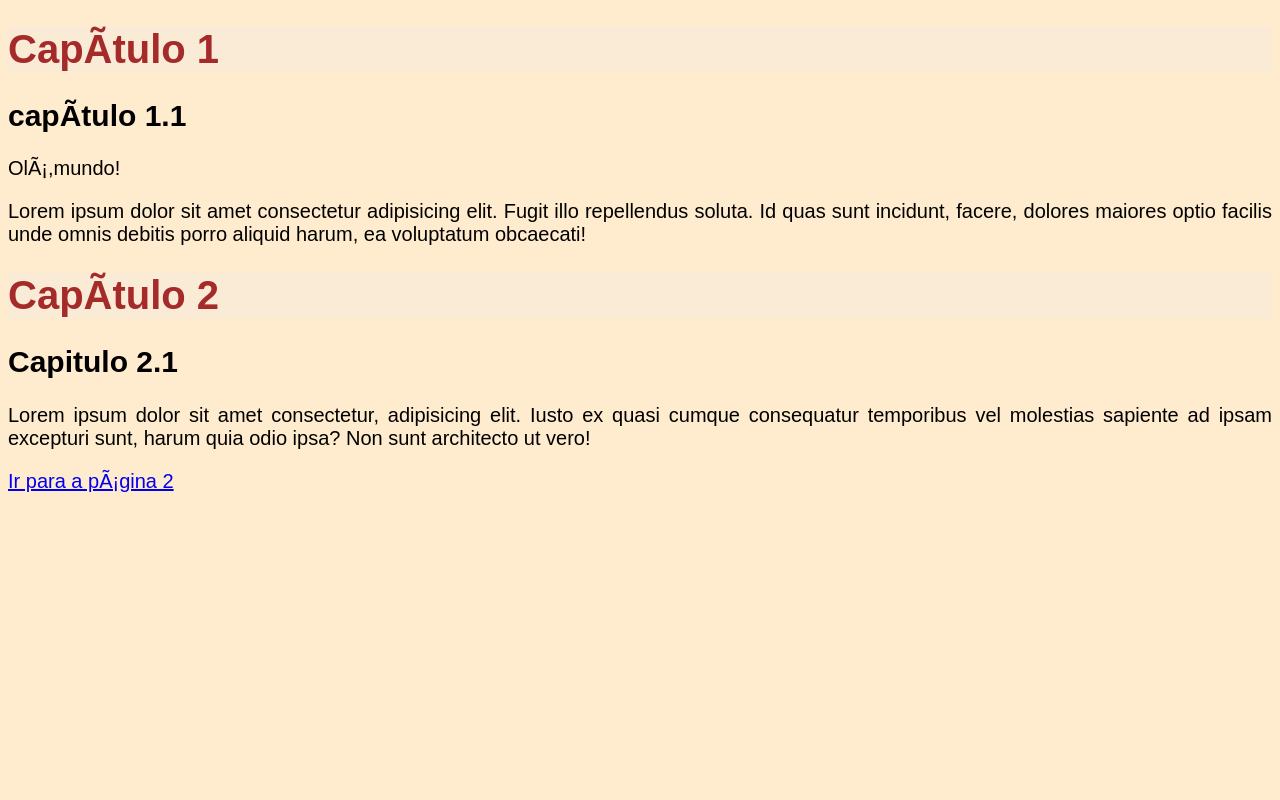
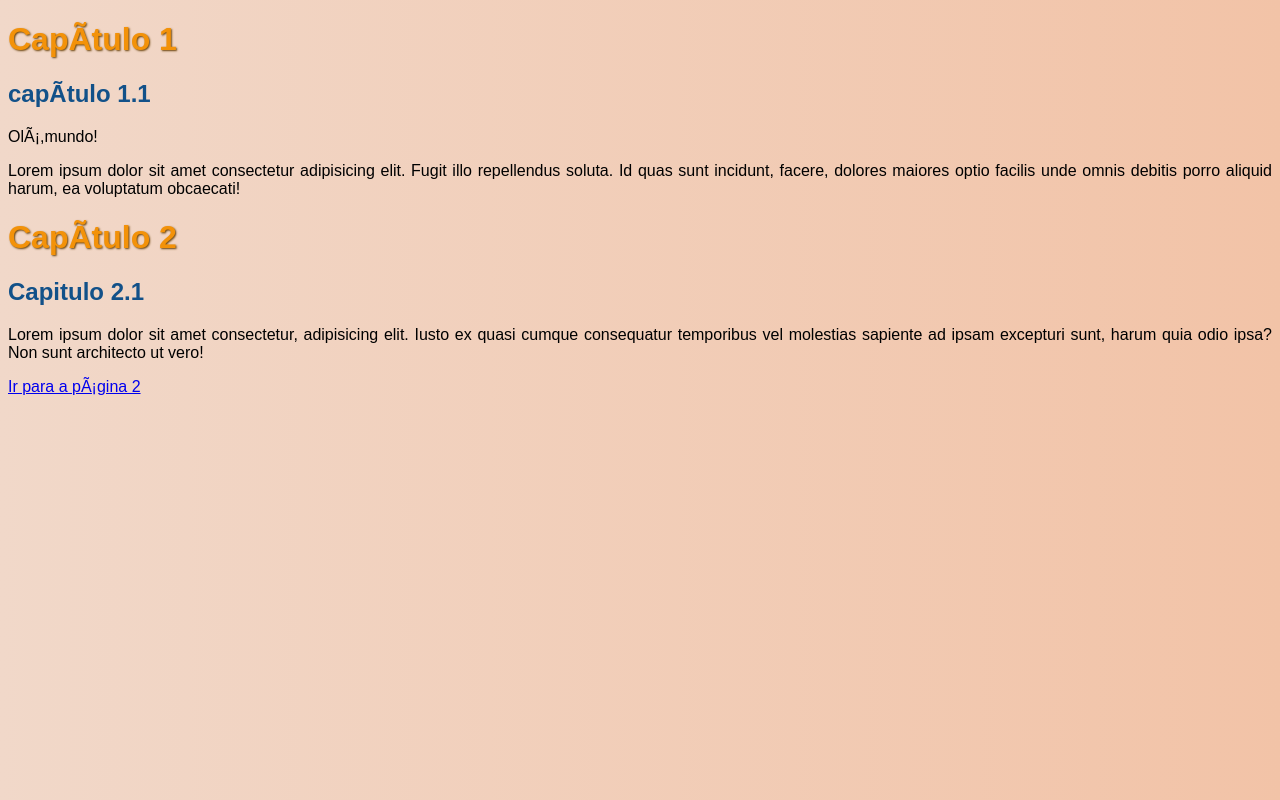
Before and after one commit to cibellepires/html-e-css, a plain HTML site: page styleseparado.html in a window 1280 px wide. Drawn offline with Linux system fonts and the light colour scheme.

Commit message:
Add files via upload

```diff
--- a/style.css
+++ b/style.css
@@ -1,12 +1,12 @@
+@charset "UTF-8";
+* {font-family: Arial, Helvetica, sans-serif;}
 
-      @charset "UTF-8";
+body{background-image: linear-gradient(to right, #f1d8c9, #f2c3a7);}
 
+main{background-color: white; border-radius:10px; box-shadow: 10px, 10px, 10px black; width:700px; padding:20px; margin:auto; }
 
-         body{background-color: blanchedalmond;
-            font-family: Arial, Helvetica, sans-serif;
-            font-size: 20px;}
+p{ text-align: justify;}
 
-         h1{color: brown;
-             background-color: antiquewhite;}
-         h2{color:black;}
-         p{text-align: justify;}
+h1{color: #f39209; text-shadow:1px 1px 2px rgb(107, 67, 10);}
+
+h2{color:#125189;}
```
Also changed, not shown: index.html (added, +24 -0 lines).
